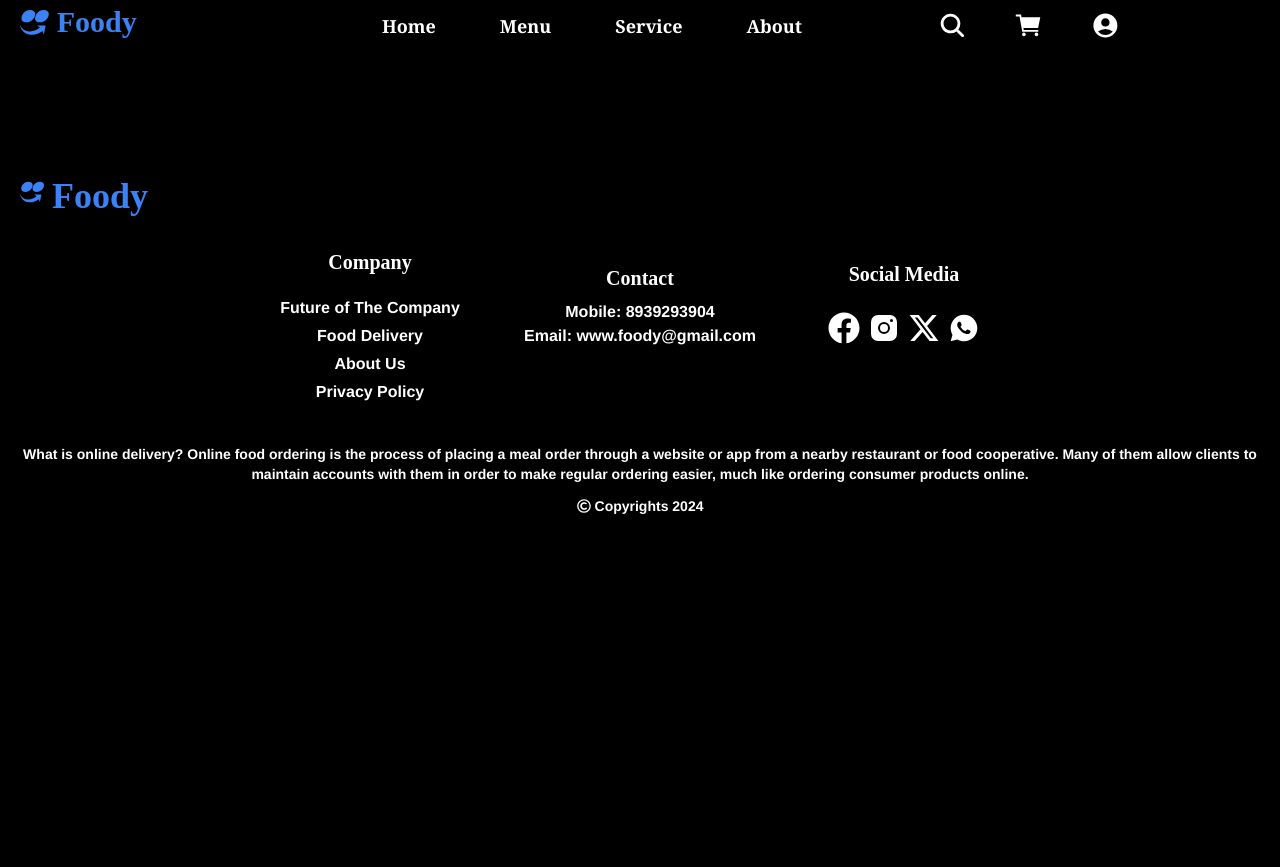
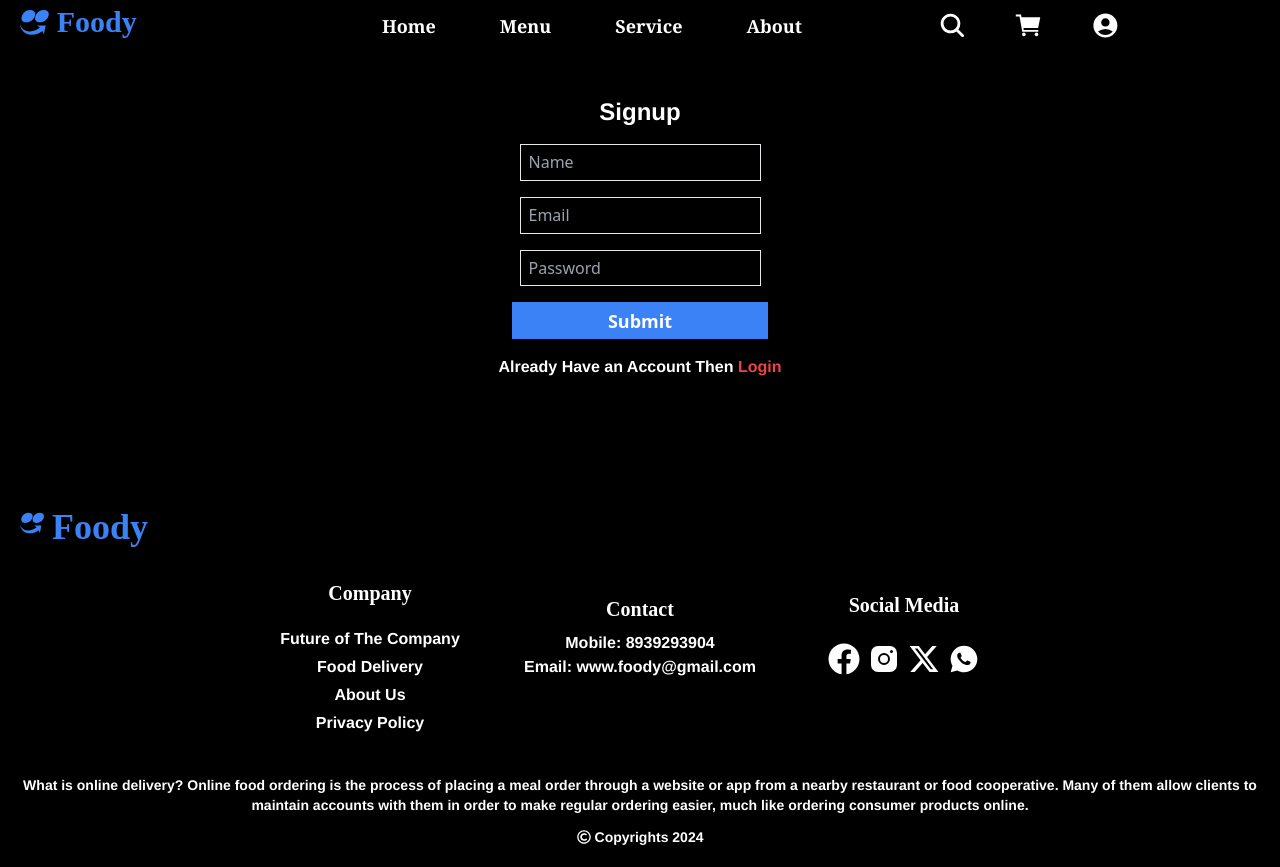
Before and after one commit to Saranraj3/MERN-Food-Delivery-Website-With-Admin-Pannel, a React (Vite) app in the folder client/: page /signup in a window 1280 px wide. Before the commit the page ends 800 px from the top, so only its background shows below. Built offline with nearby package versions, Linux system fonts and the light colour scheme; a web font is replaced by a local one.

Commit message:
Signup and Login Page Design Finished

```diff
--- a/client/src/App.jsx
+++ b/client/src/App.jsx
@@ -5,6 +5,8 @@ import Home from './Pages/Home/Home';
 import Order from './Pages/Order/Order';
 import Cart from './Pages/Cart/Cart';
 import Footer from './Components/Footer/Footer';
+import Signup from './Pages/Auth/Signup';
+import Login from './Pages/Auth/Login';
 
 function App() {
   return (
@@ -12,10 +14,12 @@ function App() {
       <Navbar />
       <Routes>
         <Route path='/' element={<Home />} />
+        <Route path='/login' element={< Login />} />
+        <Route path='/signup' element={<Signup />} />
         <Route path='/cart' element={<Cart />} />
         <Route path='/order' element={<Order />} />
       </Routes>
-      <Footer/>
+      <Footer />
     </div>
   )
 }
--- a/client/src/Components/Navbar/Navbar.jsx
+++ b/client/src/Components/Navbar/Navbar.jsx
@@ -5,6 +5,7 @@ import { IoCartSharp } from "react-icons/io5";
 import { MdAccountCircle } from "react-icons/md";
 import { IoMdMenu } from "react-icons/io";
 import { IoMdClose } from "react-icons/io";
+import { Link } from 'react-router-dom';
 
 function Navbar() {
     const [nav, setNav] = useState(true);
@@ -14,10 +15,10 @@ function Navbar() {
     }
     return (
         <div className='sm:h-[2rem] lg:h-[3rem] sticky top-0 z-50 ' id='home'>
-            <span className='flex'>
+            <Link to='/'><span className='flex'>
                 <SiIfood className='sm:mt-1 sm:ml-5 sm:size-[1.8rem] lg:mt-2 cursor-pointer text-blue-500' />
                 <h1 className='sm:text-2xl sm:ml-2 md:ml-2 md:text-3xl lg:mt-1 cursor-pointer font-sedan font-bold text-blue-500'>Foody</h1>
-            </span>
+            </span></Link>
             <div onClick={HandleNav} className='sm:mt-1 sm:mr-3 md:invisible flex justify-end'>
                 {!nav ? <IoMdClose className='sm:mt-[-2rem] flex text-white size-6 ' /> : <IoMdMenu className='sm:mt-[-2rem] flex text-white size-6 ' />}
             </div>
@@ -38,7 +39,7 @@ function Navbar() {
             <ul className='sm:invisible md:visible md:mt-[-1.5rem] md:mr-[2rem] md:gap-[1rem] lg:gap-[3rem] lg:mt-[-1.8rem] xl:mr-[10rem] text-white flex justify-end'>
                 <IoSearch className='sm:size-[1.5rem] lg:size-[1.8rem] cursor-pointer hover:text-blue-500 ' />
                 <IoCartSharp className='sm:size-[1.5rem] lg:size-[1.8rem] cursor-pointer hover:text-blue-500 ' />
-                <MdAccountCircle className='sm:size-[1.5rem] lg:size-[1.8rem] cursor-pointer hover:text-blue-500 ' />
+                <Link to='/login'><MdAccountCircle className='sm:size-[1.5rem] lg:size-[1.8rem] cursor-pointer hover:text-blue-500 ' /></Link>
             </ul>
         </div>
     )
--- /dev/null
+++ b/client/src/Pages/Auth/Login.jsx
@@ -0,0 +1,30 @@
+import React from 'react'
+import { Link } from 'react-router-dom'
+
+function Login() {
+    return (
+        <div className='mt-[3rem] text-white'>
+            <form action="">
+                <div>
+                    <h1 className='xl:mt-5 font-bold font-Arimo text-center text-2xl '>Login</h1>
+                </div>
+                <div>
+                    <div className='mt-4 h-[2.3rem] flex justify-center'>
+                        <input className='border pl-2' type="text" placeholder='Name' />
+                    </div>
+                    <div className='mt-4 h-[2.3rem] flex justify-center'>
+                        <input className='border pl-2' type="email" placeholder='Email' />
+                    </div>
+                </div>
+                <div className='mt-4 flex justify-center text-lg font-bold'>
+                    <button className='hover:opacity-80 bg-blue-500 h-[2.3rem] w-[16rem]'>Submit</button>
+                </div>
+                <div className='mt-4 text-center text-[16px] font-Arimo font-bold'>
+                    <h1>You Don't Have an Account Then <Link className='text-red-500 ml-1' to='/signup'>Signup</Link> </h1>
+                </div>
+            </form>
+        </div>
+    )
+}
+
+export default Login
--- /dev/null
+++ b/client/src/Pages/Auth/Signup.jsx
@@ -0,0 +1,33 @@
+import React from 'react'
+import { Link } from 'react-router-dom'
+
+function Signup() {
+    return (
+        <div className='mt-[3rem] text-white'>
+            <form action="">
+                <div>
+                    <h1 className='xl:mt-5 font-bold font-Arimo text-center text-2xl '>Signup</h1>
+                </div>
+                <div>
+                    <div className='mt-4 h-[2.3rem] flex justify-center'>
+                        <input className='border pl-2' type="text" placeholder='Name' />
+                    </div>
+                    <div className='mt-4 h-[2.3rem] flex justify-center'>
+                        <input className='border pl-2' type="email" placeholder='Email' />
+                    </div>
+                    <div className='mt-4 h-[2.3rem] flex justify-center'>
+                        <input className='border pl-2' type="password" placeholder='Password' />
+                    </div>
+                </div>
+                <div className='mt-4 flex justify-center text-lg font-bold'>
+                    <button className='hover:opacity-80 bg-blue-500 h-[2.3rem] w-[16rem]'>Submit</button>
+                </div>
+                <div className='mt-4 text-center text-[16px] font-Arimo font-bold'>
+                    <h1>Already Have an Account Then <Link className='text-red-500' to='/login'>Login</Link> </h1>
+                </div>
+            </form>
+        </div>
+    )
+}
+
+export default Signup
```
